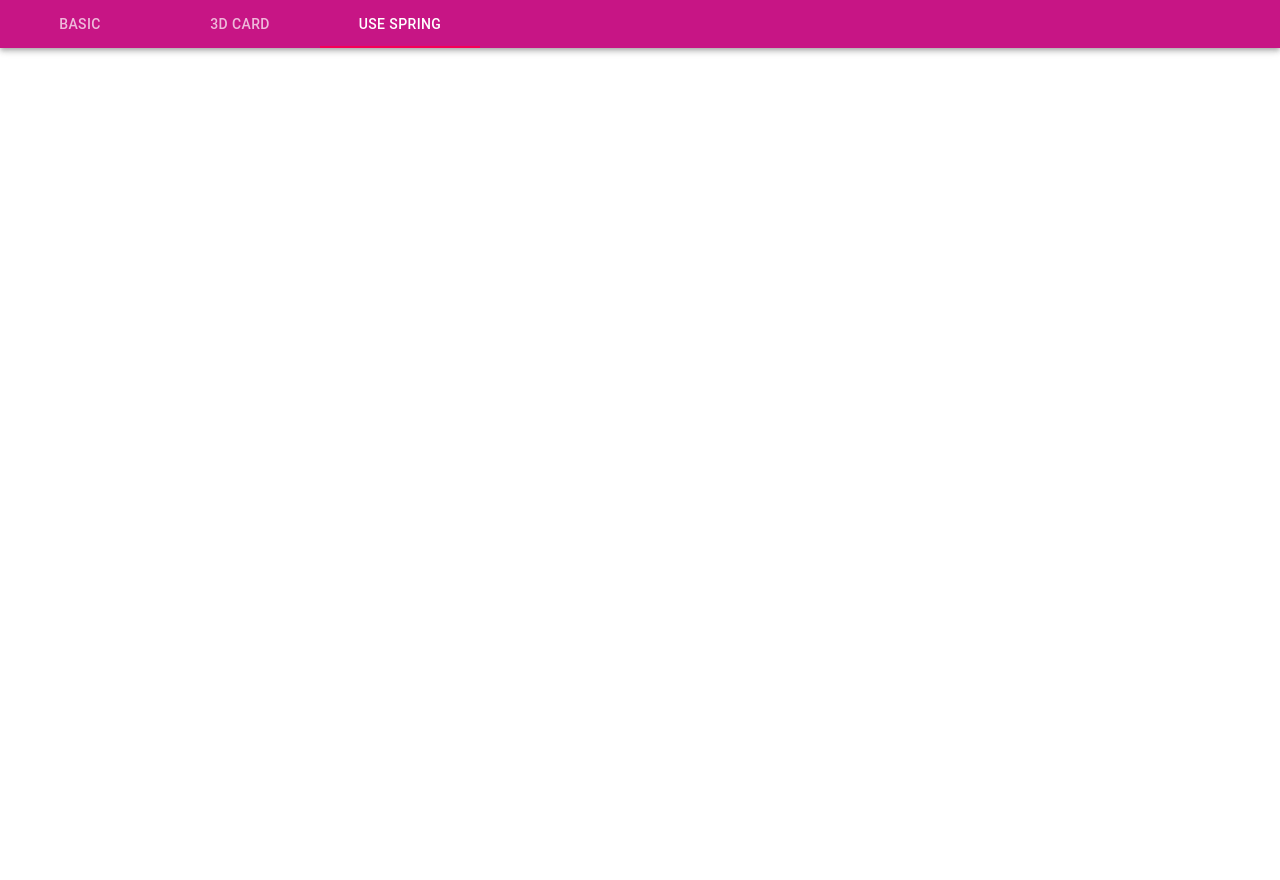
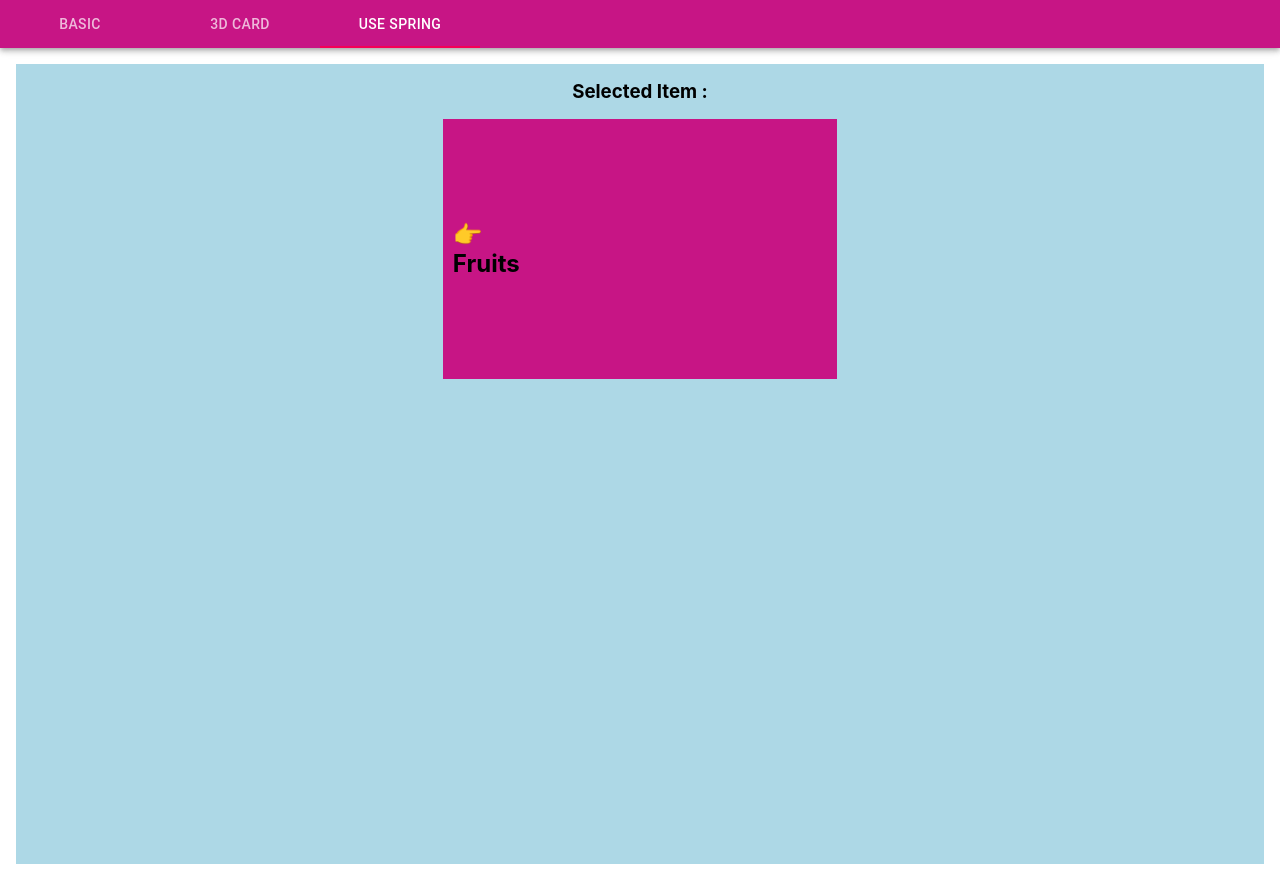
Before and after one commit to ayarhlaine/react-animation-1, a React (Create React App) app: page / in a window 1280 px wide. Both pictures are taken after a click on the tab "USE SPRING". Before the commit the page ends 800 px from the top, so only its background shows below. Built offline with nearby package versions, Linux system fonts and the light colour scheme.

Commit message:
Added Chooser

```diff
--- a/src/App.js
+++ b/src/App.js
@@ -3,6 +3,7 @@ import './App.css';
 import Basic from './Basic/Basic';
 import Nav from './Nav/Nav';
 import Card from './useSpring/Card/Card';
+import Chooser from './useSpring/Chooser/Chooser';
 
 function App() {
   const [activeTab, setActiveTab] = React.useState('basic');
@@ -12,6 +13,7 @@ function App() {
       <div className="App__body">
         { activeTab === 'basic' && <Basic />}
         { activeTab === '3d-card' && <Card />}
+        { activeTab === 'use-spring' && <Chooser />}
       </div>
     </div>
   );
--- a/src/Basic/Basic.jsx
+++ b/src/Basic/Basic.jsx
@@ -3,6 +3,7 @@ import SectionTitle from '../SectionTitle/SectionTitle';
 import FadeIn from './FadeIn/FadeIn';
 import NumberCounter from './NumberCounter/NumberCounter';
 import WaterTank from './WaterTank/WaterTank';
+import './Basic.css'
 function Basic() {
     return (
         <div className="Basic">
--- /dev/null
+++ b/src/useSpring/Chooser/Chooser.css
@@ -0,0 +1,27 @@
+.Chooser{
+    background: lightblue;
+    width: 100%;
+    height: 100vh;
+    display: flex;
+    flex-direction: column;
+    place-items: center;
+}
+.Container {
+    padding: 10px;
+    display: grid;
+    grid-template-columns: repeat(4, minmax(100px, 1fr));
+    grid-gap: 25px;
+    will-change: width, height;
+    cursor: pointer;
+}
+.Item{
+    will-change: transform, opacity;
+    background: white;
+    display: flex;
+    align-items: center;
+    justify-content: center;
+    cursor: pointer;
+}
+.Chooser__selectedItem{
+    padding: 1rem;
+}
--- /dev/null
+++ b/src/useSpring/Chooser/Chooser.jsx
@@ -0,0 +1,73 @@
+import React, {useRef, useState} from 'react'
+import { animated, useSpring, useTransition, useChain, config} from 'react-spring';
+import './Chooser.css';
+const data = [
+    {
+        name: 'Apple',
+        css: 'linear-gradient(135deg, #a8edea 0%, #fed6e3 100%)',
+        height: 200,
+    },
+    {
+        name: 'Orange',
+        css: 'linear-gradient(135deg, #a8edea 0%, #fed6e3 100%)',
+        height: 200,
+    },
+    {
+        name: 'Banana',
+        css: 'linear-gradient(135deg, #a8edea 0%, #fed6e3 100%)',
+        height: 200,
+    }
+];
+function Chooser() {
+    const [open, setOpen] = useState(false);
+    const [selected, setSelected] = useState('');
+    const springRef = useRef();
+    const transRef = useRef();
+    const {size, background, display}= useSpring({
+        ref: springRef,
+        config: config.stiff,
+        from: { size: '30%', background: 'mediumvioletred', display: 'flex'},
+        to: { size: open ? '100%' : '30%', background: open ? 'white' : 'mediumvioletred', display: open ? 'none' : 'flex' }
+    })
+
+    const transitions = useTransition(open ? data : [], item => item.name, {
+        ref: transRef,
+        unique: true,
+        trail: 50 / data.length,
+        from: { opacity: 0, transform: 'scale(0)' },
+        enter: { opacity: 1, transform: 'scale(1)' },
+        leave: { opacity: 0, transform: 'scale(0)' }
+    })
+    useChain(open ? [springRef, transRef] : [transRef, springRef], [0, open ? 0.1 : 0.6] )
+    const handleClick = () => {
+        setOpen(!open);
+    }
+    return (
+        <div className="Chooser">
+            <div className="Chooser__selectedItem">
+                <h3>Selected Item : { !open && selected}</h3>
+            </div>
+            <animated.div className="Container" style={{
+                width: size,
+                height: size,
+                background: background,
+                // ...rest,
+            }} onClick={handleClick}>
+                <animated.div style={{
+                    display: display,
+                    alignItems: 'center',
+                    justifyContent: 'center',
+                }}>
+                    <h2><span role="img" aria-label="Point">👉</span> Fruits</h2>
+                </animated.div>
+                {transitions.map(({ item, key, props }) => (
+                    <div className='Item' key={key} style={{ ...props, background: item.css, height: item.height }} onClick={() => setSelected(item.name)} >
+                        {item.name}
+                    </div>
+                ))}
+            </animated.div>
+        </div>
+    )
+}
+
+export default Chooser
```
Also changed, not shown: src/Basic/Basic.css (added).
